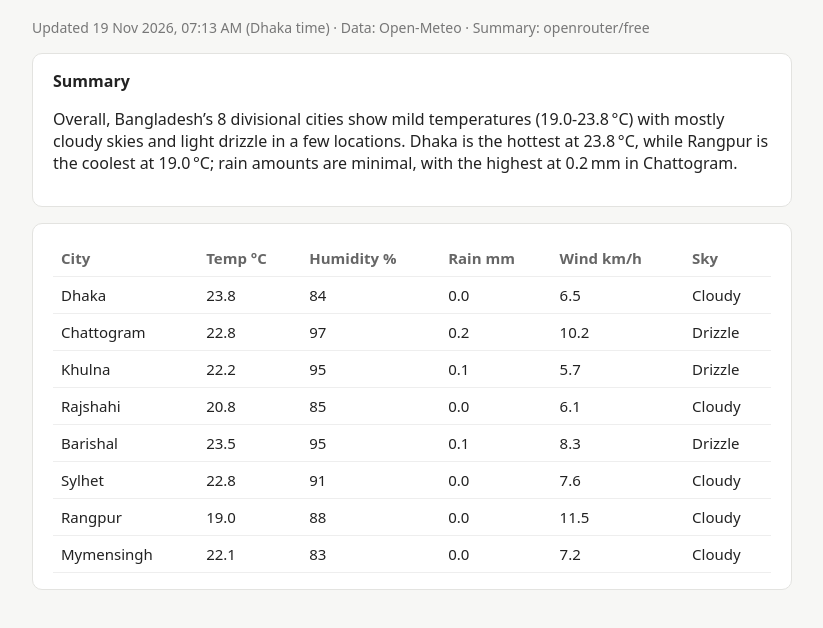
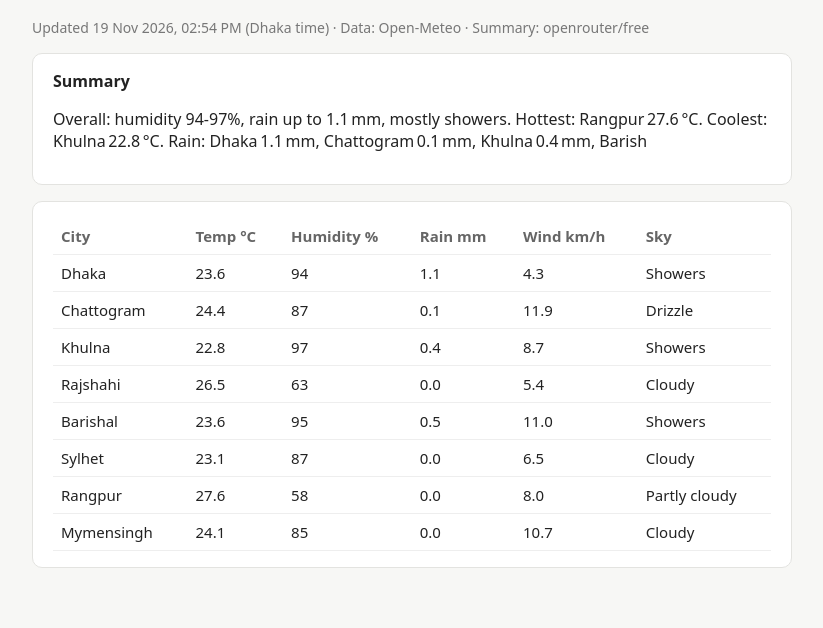
Before and after one commit to FazlyRabbiBD/bd-weather-agent, a plain HTML site: page index.html in a window 1280 px wide. Shown: the part 86-714 px from the top of the page, without its empty margins (228-1051 px from the left). Drawn offline with Linux system fonts and the light colour scheme.

Commit message:
Update weather

```diff
--- a/index.html
+++ b/index.html
@@ -12,8 +12,11 @@
  .wrap{overflow-x:auto}
 </style></head><body>
 <h1>Bangladesh Weather</h1>
-<p class="muted">Updated 19 Nov 2026, 07:13 AM (Dhaka time) · Data: Open-Meteo · Summary: openrouter/free</p>
-<div class="card"><strong>Summary</strong><p>Overall, Bangladesh’s 8 divisional cities show mild temperatures (19.0‑23.8 °C) with mostly cloudy skies and light drizzle in a few locations. Dhaka is the hottest at 23.8 °C, while Rangpur is the coolest at 19.0 °C; rain amounts are minimal, with the highest at 0.2 mm in Chattogram.</p></div>
+<p class="muted">Updated 19 Nov 2026, 02:54 PM (Dhaka time) · Data: Open-Meteo · Summary: openrouter/free</p>
+<div class="card"><strong>Summary</strong><p>Overall: humidity 94‑97%, rain up to 1.1 mm, mostly showers.
+Hottest: Rangpur 27.6 °C.
+Coolest: Khulna 22.8 °C.
+Rain: Dhaka 1.1 mm, Chattogram 0.1 mm, Khulna 0.4 mm, Barish</p></div>
 <div class="card wrap"><table class="dataframe">
   <thead>
     <tr style="text-align: right;">
@@ -28,66 +31,66 @@
   <tbody>
     <tr>
       <td>Dhaka</td>
-      <td>23.8</td>
-      <td>84</td>
+      <td>23.6</td>
+      <td>94</td>
+      <td>1.1</td>
+      <td>4.3</td>
+      <td>Showers</td>
+    </tr>
+    <tr>
+      <td>Chattogram</td>
+      <td>24.4</td>
+      <td>87</td>
+      <td>0.1</td>
+      <td>11.9</td>
+      <td>Drizzle</td>
+    </tr>
+    <tr>
+      <td>Khulna</td>
+      <td>22.8</td>
+      <td>97</td>
+      <td>0.4</td>
+      <td>8.7</td>
+      <td>Showers</td>
+    </tr>
+    <tr>
+      <td>Rajshahi</td>
+      <td>26.5</td>
+      <td>63</td>
+      <td>0.0</td>
+      <td>5.4</td>
+      <td>Cloudy</td>
+    </tr>
+    <tr>
+      <td>Barishal</td>
+      <td>23.6</td>
+      <td>95</td>
+      <td>0.5</td>
+      <td>11.0</td>
+      <td>Showers</td>
+    </tr>
+    <tr>
+      <td>Sylhet</td>
+      <td>23.1</td>
+      <td>87</td>
       <td>0.0</td>
       <td>6.5</td>
       <td>Cloudy</td>
     </tr>
     <tr>
-      <td>Chattogram</td>
-      <td>22.8</td>
-      <td>97</td>
-      <td>0.2</td>
-      <td>10.2</td>
-      <td>Drizzle</td>
-    </tr>
-    <tr>
-      <td>Khulna</td>
-      <td>22.2</td>
-      <td>95</td>
-      <td>0.1</td>
-      <td>5.7</td>
-      <td>Drizzle</td>
-    </tr>
-    <tr>
-      <td>Rajshahi</td>
-      <td>20.8</td>
-      <td>85</td>
+      <td>Rangpur</td>
+      <td>27.6</td>
+      <td>58</td>
       <td>0.0</td>
-      <td>6.1</td>
-      <td>Cloudy</td>
-    </tr>
-    <tr>
-      <td>Barishal</td>
-      <td>23.5</td>
-      <td>95</td>
-      <td>0.1</td>
-      <td>8.3</td>
-      <td>Drizzle</td>
-    </tr>
-    <tr>
-      <td>Sylhet</td>
-      <td>22.8</td>
-      <td>91</td>
-      <td>0.0</td>
-      <td>7.6</td>
-      <td>Cloudy</td>
-    </tr>
-    <tr>
-      <td>Rangpur</td>
-      <td>19.0</td>
-      <td>88</td>
-      <td>0.0</td>
-      <td>11.5</td>
-      <td>Cloudy</td>
+      <td>8.0</td>
+      <td>Partly cloudy</td>
     </tr>
     <tr>
       <td>Mymensingh</td>
-      <td>22.1</td>
-      <td>83</td>
+      <td>24.1</td>
+      <td>85</td>
       <td>0.0</td>
-      <td>7.2</td>
+      <td>10.7</td>
       <td>Cloudy</td>
     </tr>
   </tbody>
```
